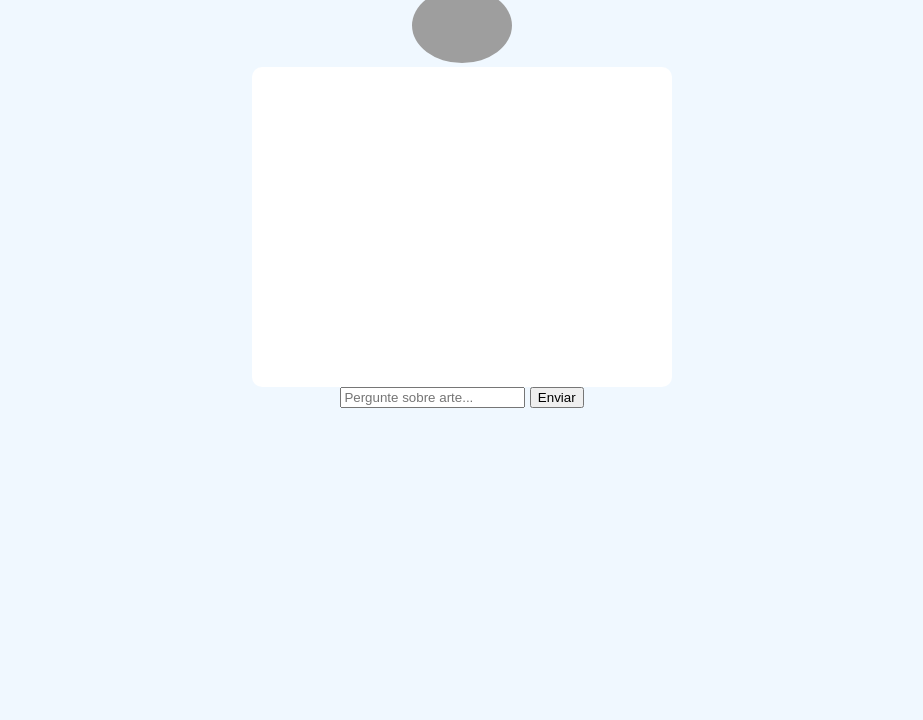
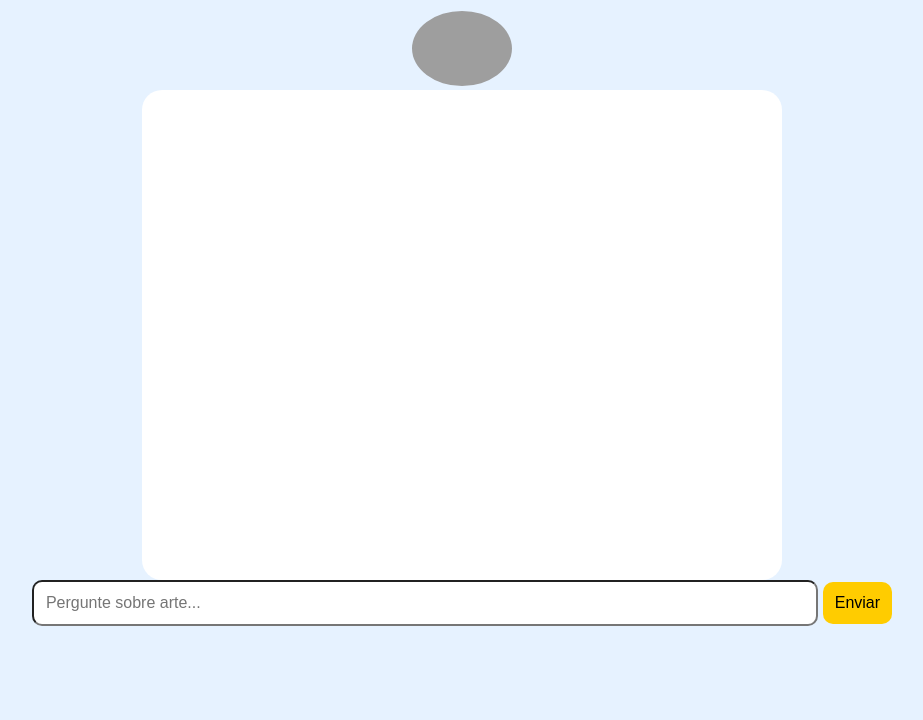
Before and after one commit to lenilsonxavier-dev/Candinho, a website: page public/index.html in a window 1280 px wide. Shown: the part 80-800 px from the top of the page, without its empty margins (178-1101 px from the left). Drawn offline with Linux system fonts and the light colour scheme; grey boxes are pictures that could not be loaded.

Commit message:
Update index.html

```diff
--- a/public/index.html
+++ b/public/index.html
@@ -7,18 +7,49 @@
 <style>
 body {
   font-family: Arial;
-  background: #f0f8ff;
+  background: #e6f2ff;
   text-align: center;
 }
 
 #chat {
-  max-width: 400px;
+  max-width: 600px;
   margin: auto;
   background: white;
-  height: 300px;
+  height: 450px;
   overflow-y: auto;
-  padding: 10px;
+  padding: 20px;
+  border-radius: 20px;
+  font-size: 18px;
+}
+
+input {
+  padding: 12px;
+  width: 60%;
+  font-size: 16px;
   border-radius: 10px;
+}
+
+button {
+  padding: 12px;
+  font-size: 16px;
+  border-radius: 10px;
+  background: #ffcc00;
+  border: none;
+  cursor: pointer;
+}
+
+.bot {
+  color: blue;
+  margin: 10px;
+}
+
+.user {
+  color: green;
+  margin: 10px;
+}
+
+h2 {
+  font-size: 32px;
 }
 </style>
 </head>
```
